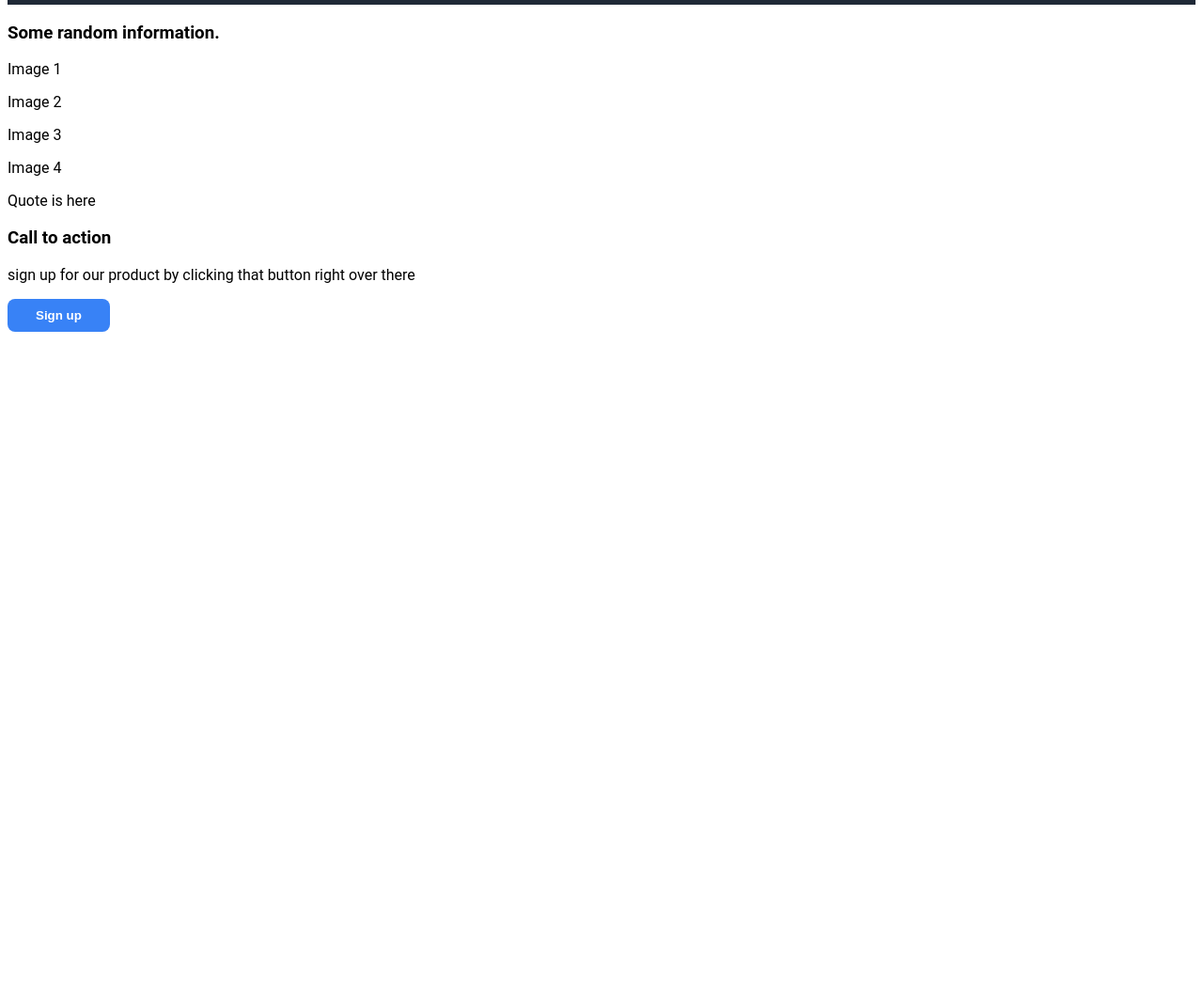
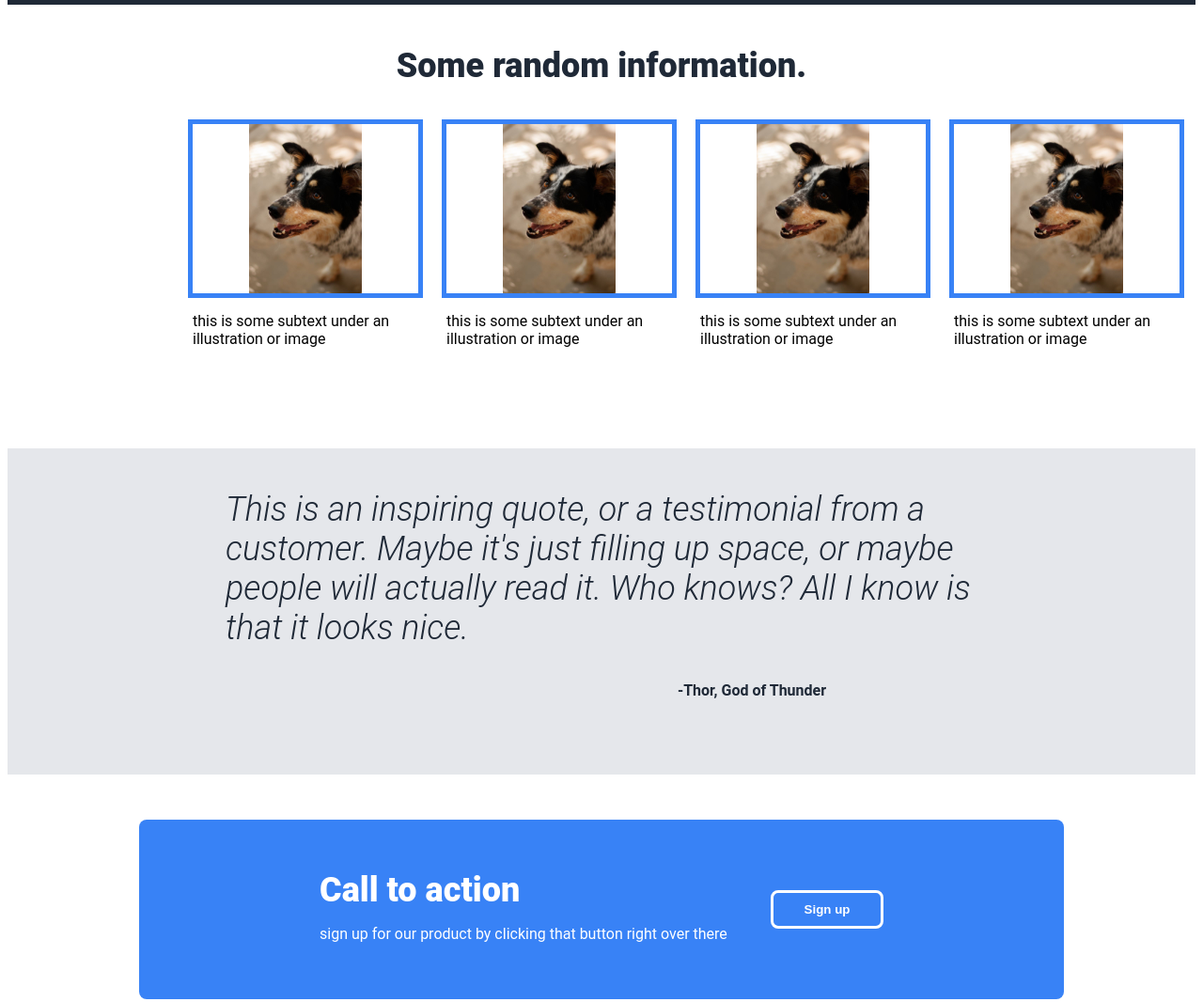
Before and after one commit to thedramaboy/odin_project, a plain HTML site: page landing_page/index.html in a window 1280 px wide. Shown: the part 664-1730 px from the top of the page at 94% size. Before the commit the page ends 1025 px from the top, so only its background shows below. Drawn offline with Linux system fonts and the light colour scheme.

Commit message:
done html and styling for landing page

```diff
--- a/landing_page/index.html
+++ b/landing_page/index.html
@@ -28,23 +28,45 @@
                 </div>
             </div>
             <div class="middle-section">
-                <h3>Some random information.</h3>
-                <!-- image element -->
-                <p>Image 1</p>
-                <!-- image element -->
-                <p>Image 2</p>
-                <!-- image element -->
-                <p>Image 3</p>
-                <!-- image element -->
-                <p>Image 4</p>
+                <div class="middle-header">
+                    <h3>Some random information.</h3>
+                </div>
+                <div class="images">
+                    <div class="card">
+                        <img src="./images/dog.jpg" alt="a lovely dog"/>
+                        <p>this is some subtext under an illustration or image</p>
+                    </div>
+                    <div class="card">
+                        <img src="./images/dog.jpg" alt="a lovely dog"/>
+                        <p>this is some subtext under an illustration or image</p>
+                    </div>
+                    <div class="card">
+                        <img src="./images/dog.jpg" alt="a lovely dog"/>
+                        <p>this is some subtext under an illustration or image</p>
+                    </div>
+                    <div class="card">
+                        <img src="./images/dog.jpg" alt="a lovely dog"/>
+                        <p>this is some subtext under an illustration or image</p>
+                    </div>
+                </div>
             </div>
             <div class="quote">
-                <p>Quote is here</p>
+                <div class="sub-quote">
+                     <p><em>This is an inspiring quote, or a testimonial from a customer. Maybe it's just filling up space, or maybe people will actually read it. Who knows? All I know is that it looks nice.</em></p>
+                </div>
+                <div class="author">
+                    <p><strong>-Thor, God of Thunder</strong></p>
+                </div>
             </div>
             <div class="footer">
-                <h3>Call to action</h3>
-                <p>sign up for our product by clicking that button right over there</p>
+                <div class="footer-container">
+                    <h3>Call to action</h3>
+                    <p>sign up for our product by clicking that button right over there</p>
+                </div>
                 <button>Sign up</button>
+            </div>
+            <div class="real-footer">
+                Copyright © The Odin Project 2021
             </div>
        </div>
     </body>
--- a/landing_page/style.css
+++ b/landing_page/style.css
@@ -4,12 +4,20 @@
     width: 100%;
 }
 
+/* Shared css */
+.top-section,
+.middle-section,
+.quote,
+.footer {
+    margin: 0 auto;
+    padding: 0.5rem 12rem;
+}
+
+/* Top section */
 .top-section {
     display: flex;
     flex-direction: column;
     background-color: #1F2937;
-    margin: 0 auto;
-    padding: 0.5rem 16rem;
     color: white;
 }
 
@@ -80,3 +88,97 @@ button {
 .hero-text p, .right-links {
     font-size: 18px;
 }
+
+/* Middle section */
+.middle-section {
+    display: flex;
+    flex-direction: column;
+    align-items: center;
+    padding-bottom: 10rem;
+}
+
+.middle-section .images {
+    display: grid;
+    width: 100%;
+    grid-template-columns: repeat(4, 1fr);
+    column-gap: 20px;
+    justify-items: center;
+}
+
+.card {
+    width: 240px;
+    height: 180px;
+    justify-items: center;
+    border: 5px solid #3882F6;
+}
+
+.card img {
+    width: 100%;
+    height: 100%;
+    object-fit: cover;
+}
+
+h3 {
+    font-size: 36px;
+    color: #1F2937;
+    font-weight: 900;
+}
+
+/* Quote section */
+.quote {
+    background-color: #E5E7EB;
+    color: #1F2937;
+    padding-bottom: 4rem;
+}
+
+.quote .sub-quote {
+    width: 800px;
+    font-size: 36px;
+    font-weight: 300;
+    padding: 8rem auto;
+    justify-self: center;
+}
+
+.author {
+    justify-self: center;
+    padding-left: 20rem;
+}
+
+/* footer */
+.footer {
+    justify-self: center;
+    width: 600px;
+    height: 175px;
+    background-color: #3882F6;
+    margin: 3rem;
+    color: white;
+    border-radius: 8px;
+    display: flex;
+    justify-content: space-between;
+    align-items: center;
+    margin-bottom: 4rem;
+}
+
+.footer h3 {
+    color: white;
+    margin: 10px 0px
+}
+
+.footer-container {
+    flex: 1 0.25 0;
+}
+
+.footer button {
+    width: 20%;
+    border: 3px solid white;
+    flex: 0 0 auto;
+    margin: auto;
+}
+
+/* real-footer */
+.real-footer {
+    background-color: #1F2937;
+    text-align: center;
+    color: white;
+    padding: 2rem;
+}
```
